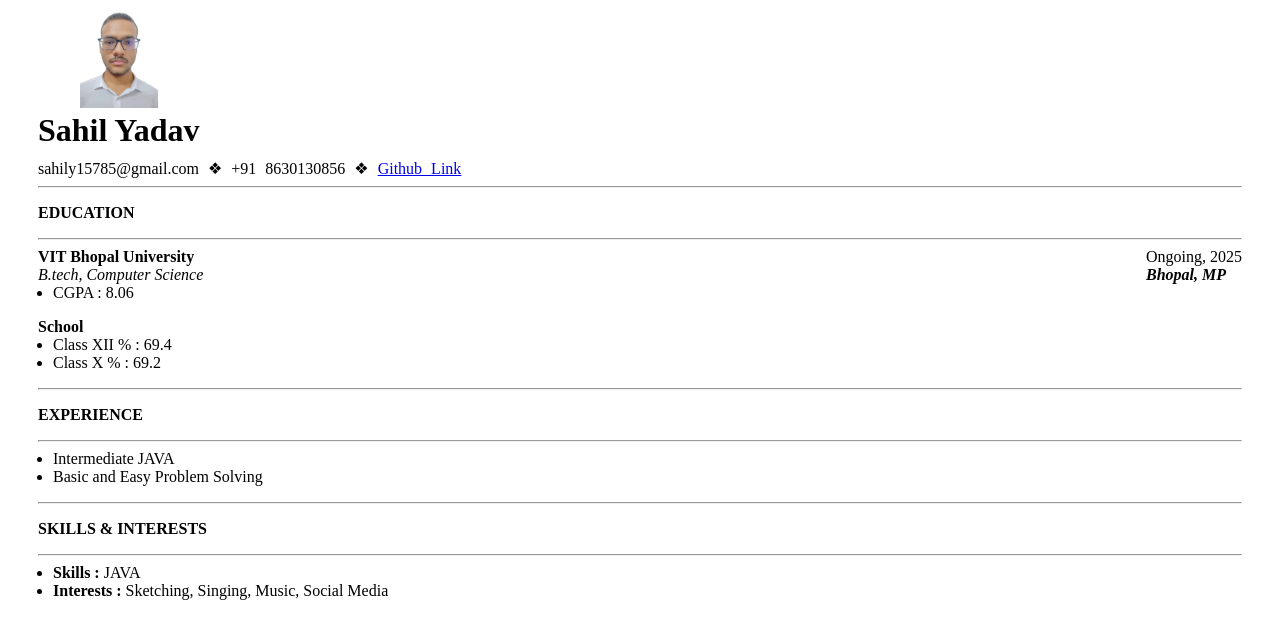
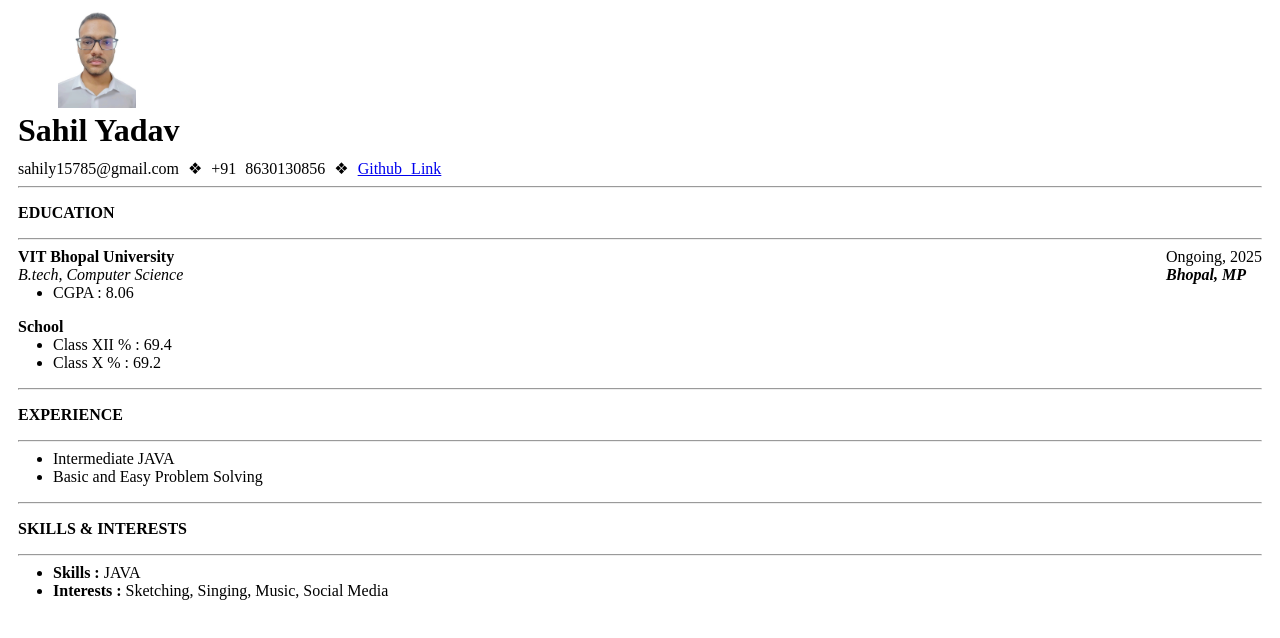
Before and after one commit to Miscellaneousg/capstone_0, a plain HTML site: page index.html in a window 1280 px wide. Drawn offline with Linux system fonts and the light colour scheme.

Commit message:
Update index.html

```diff
--- a/index.html
+++ b/index.html
@@ -14,37 +14,37 @@
       </style>
     </head>
     <body>
-      <img style="margin-left: 71.5px;" src="./profile.jpg" height="100" alt="profile image">
-      <h1 style="margin-top:0; margin-bottom: 10px;margin-left: 30px ;margin-right: 30px;">Sahil Yadav</h1>
-      <p style="margin-top:0;margin-bottom: 0;margin-left: 30px; word-spacing: 5px; margin-right:30px">sahily15785@gmail.com ❖ +91 8630130856 ❖ <a target="_blank" href="https://github.com/Miscellaneousg">Github Link</a></p>
-      <hr style="margin-left: 30px; margin-right: 30px;">
-      <p style="margin-left: 30px; margin-right: 30px;"><b>EDUCATION</b></p>
-      <hr style="margin-left:30px;margin-right:30px;">
+      <img style="margin-left: 50px;" src="./profile.jpg" height="100" alt="profile image">
+      <h1 style="margin-top:0; margin-bottom: 10px;margin-left: 10px ;margin-right: 10px;">Sahil Yadav</h1>
+      <p style="margin-top:0;margin-bottom: 0;margin-left: 10px; word-spacing: 5px; margin-right:10px">sahily15785@gmail.com ❖ +91 8630130856 ❖ <a target="_blank" href="https://github.com/Miscellaneousg">Github Link</a></p>
+      <hr style="margin-left: 10px; margin-right:10px;">
+      <p style="margin-left: 10px; margin-right: 10px;"><b>EDUCATION</b></p>
+      <hr style="margin-left:10px;margin-right:10px;">
       <div class="education-container">
         <div class="flex">
-          <b style="margin-left: 30px;">VIT Bhopal University</b><br>
-          <em style="margin-left: 30px;">B.tech, Computer Science</em><br>
+          <b style="margin-left: 10px;">VIT Bhopal University</b><br>
+          <em style="margin-left: 10px;">B.tech, Computer Science</em><br>
           <ul style="margin-left: 5px; margin-top: 0;">
             <li>CGPA : 8.06</li>
           </ul>
-          <b style="margin-left: 30px;">School</b><br>
+          <b style="margin-left: 10px;">School</b><br>
           <ul style="margin-left: 5px;margin-top: 0; margin-bottom: 8px;">
             <li>Class XII % : 69.4</li>
             <li>Class X % : 69.2</li>
          </ul>
         </div>
-        <div class="Status" style="margin-right: 30px; margin-left: 30px;">Ongoing, 2025<br><em><b>Bhopal, MP</b></em></div>
+        <div class="Status" style="margin-right: 10px; margin-left: 10px;">Ongoing, 2025<br><em><b>Bhopal, MP</b></em></div>
       </div>
-      <hr style="margin-left: 30px;margin-right:30px;">
-      <p style="margin-left: 30px;margin-right: 30px;"><b>EXPERIENCE</b></p>
-      <hr style="margin-left: 30px;margin-right:30px;">
+      <hr style="margin-left: 10px;margin-right:10px;">
+      <p style="margin-left: 10px;margin-right: 10px;"><b>EXPERIENCE</b></p>
+      <hr style="margin-left: 10px;margin-right:10px;">
       <ul style="margin-left: 5px;margin-top: 0;">
         <li>Intermediate JAVA</li>
         <li>Basic and Easy Problem Solving</li>
      </ul>
-      <hr style="margin-left: 30px;margin-right:30px;">
-      <p style="margin-left: 30px;margin-right: 30px;"><b>SKILLS & INTERESTS</b></p>
-      <hr style="margin-left: 30px;margin-right:30px;">
+      <hr style="margin-left: 10px;margin-right:10px;">
+      <p style="margin-left: 10px;margin-right: 10px;"><b>SKILLS & INTERESTS</b></p>
+      <hr style="margin-left: 10px;margin-right:10px;">
       <ul style="margin-left: 5px;margin-top: 0;">
         <li><b>Skills : </b>JAVA</li>
         <li><b>Interests : </b>Sketching, Singing, Music, Social Media</li>
```
